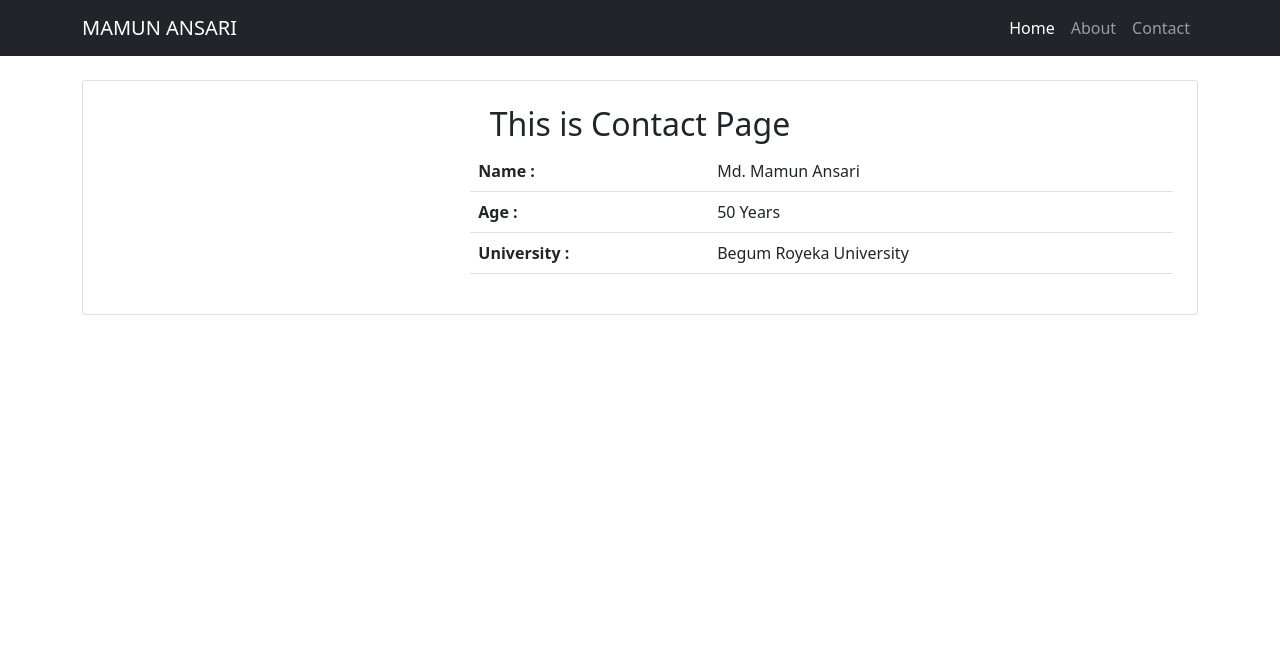
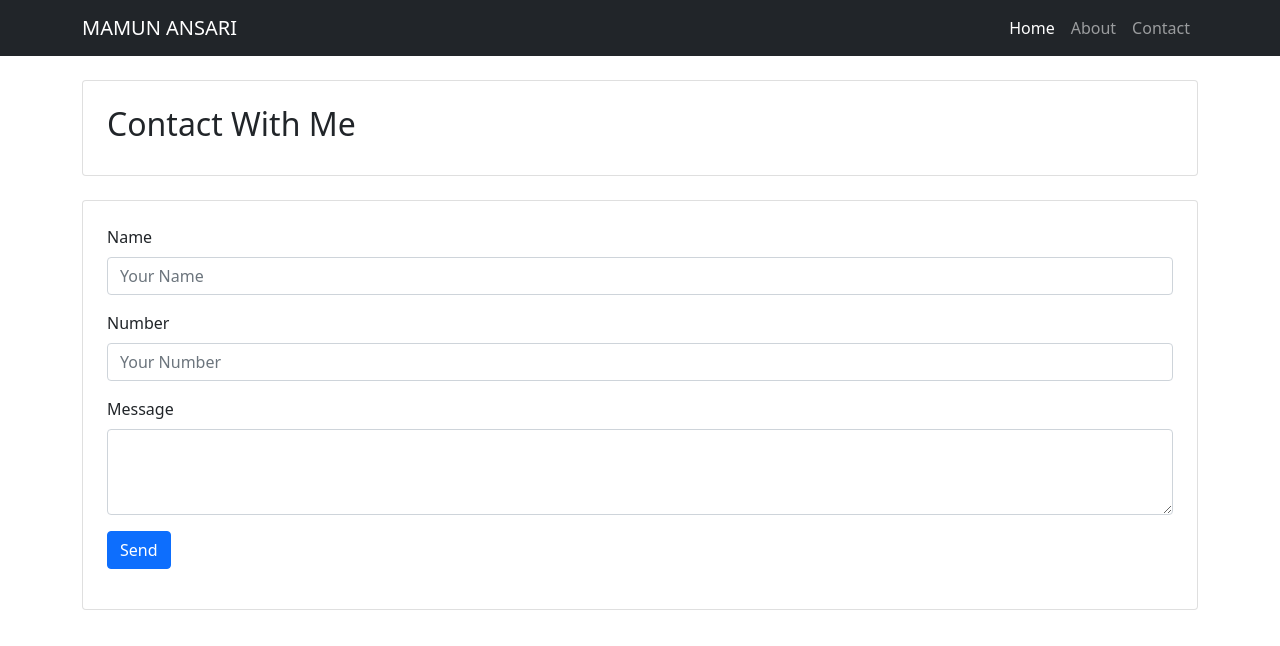
Before and after one commit to iamsiraj13/portfolio-task, a plain HTML site: page contact.html in a window 1280 px wide. Drawn offline with nearby package versions, Linux system fonts and the light colour scheme.

Commit message:
all done

```diff
--- a/contact.html
+++ b/contact.html
@@ -41,30 +41,28 @@
     <main>
         <div class="container">
             <div class="card p-4 mt-4">
-                <h2 class="text-center">This is Contact Page</h2>
-                <div class="row">
-                    <div class="col-md-4">
-                        <img src="./assets//img//person.png" class="img-fluid w-75" alt="">
+                <h2>Contact With Me</h2>
+            </div>
+            <div class="card p-4 mt-4">
+                <form>
+                    <div class="mb-3">
+                        <label for="exampleFormControlInput1" class="form-label">Name</label>
+                        <input type="text" class="form-control" id="exampleFormControlInput1"
+                            placeholder="Your Name">
                     </div>
-                    <div class="col-md-8">
-                        <div class="info">
-                             <table class="table">
-                                 <tr>
-                                     <th>Name :</th>
-                                     <td>Md. Mamun Ansari</td>
-                                 </tr>
-                                 <tr>
-                                     <th>Age :</th>
-                                     <td>50 Years</td>
-                                 </tr>
-                                 <tr>
-                                     <th>University :</th>
-                                     <td>Begum Royeka University</td>
-                                 </tr>
-                             </table>
-                        </div>
+                    <div class="mb-3">
+                        <label for="exampleFormControlInput1" class="form-label">Number</label>
+                        <input type="number" class="form-control" id="exampleFormControlInput1"
+                            placeholder="Your Number">
                     </div>
-                </div>
+                    <div class="mb-3">
+                        <label for="exampleFormControlTextarea1" class="form-label">Message</label>
+                        <textarea class="form-control" id="exampleFormControlTextarea1" rows="3"></textarea>
+                    </div>
+                    <div class="mb-3">
+                        <input type="submit" value="Send" class="btn btn-primary">
+                    </div>
+                </form>
             </div>
         </div>
     </main>
```
Also changed, not shown: about.html (+7 -21 lines), index.html (+1 -1 lines), assets/img/love.jpg (deleted), assets/img/man.jpg (added).
